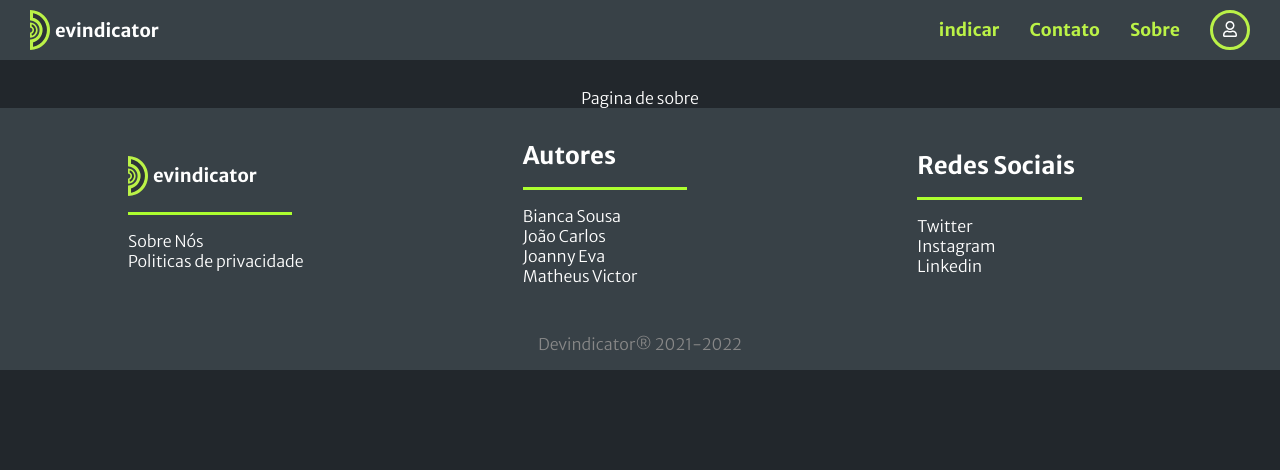
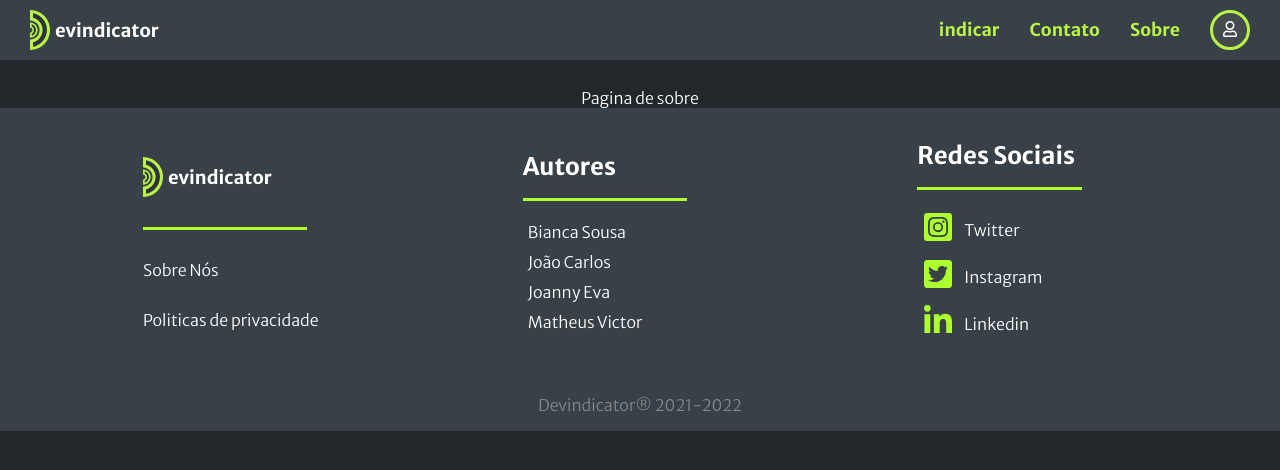
Before and after one commit to joaocarlos-losfe/ReactJs-Node-devindicator, a React (Vite) app in the folder frontend/: page /about in a window 1280 px wide. Shown: the top 470 px of the page. Built offline with nearby package versions, Linux system fonts and the light colour scheme.

Commit message:
Mundanças no footer

```diff
--- a/frontend/src/components/Footer/index.jsx
+++ b/frontend/src/components/Footer/index.jsx
@@ -1,5 +1,7 @@
 import { Logo } from '../Logo';
 import './style.css';
+
+import { FaInstagramSquare, FaTwitterSquare, FaLinkedinIn } from "react-icons/fa";
 
 
 export function Footer() {
@@ -8,28 +10,67 @@ export function Footer() {
             <div className='OsLinks'>
 
                 <div className='Linkss Sobre'>
+
                     <Logo/>
+
                     <div className='Barra'></div>
+
+                    <div>
                         <p>Sobre Nós</p>
+                    </div>
+
+                    <div>
                        <p>Politicas de privacidade</p>
                     </div>
 
+                </div>
+
                 <div className='Linkss Autores'>
+
                     <h2>Autores</h2>
+
                     <div className='Barra'></div>
+
+                    <div className='autores'>
                         <p>Bianca Sousa</p>
+                    </div>
+
+                    <div className='autores'>
                         <p>João Carlos</p>
+                    </div>
+
+                    <div className='autores'>
                         <p>Joanny Eva</p>
+                    </div>
+
+                    <div className='autores'>
                         <p>Matheus Victor</p>
+                    </div>
+
                 </div>
 
 
                 <div className='Linkss Redes Sociais'>
+
                     <h2>Redes Sociais</h2>
+
                     <div className='Barra'></div>
+
+                    <div className='social'>
+                        <FaInstagramSquare className='social-icon'/>
                         <p>Twitter</p>
+                    </div>
+
+                    <div className='social'>
+                        <FaTwitterSquare className='social-icon'/>
                         <p>Instagram</p>
+                    </div>
+
+                    <div className='social'>
+                        <FaLinkedinIn className='social-icon'/>
                         <p>Linkedin</p>
+                    </div>
+
                 </div>
 
             </div>
--- a/frontend/src/components/Footer/style.css
+++ b/frontend/src/components/Footer/style.css
@@ -7,7 +7,6 @@ footer {
 /* footer div {
     border: 3px solid white;
 } */
-
 
 .OsLinks {
     width: 100%;
@@ -47,3 +46,28 @@ footer {
     display: flex;
     justify-content: center;
 }
+
+.autores {
+    margin: 5px;
+}
+
+
+.social {
+    margin: 5px;
+    display: flex;
+    flex-direction: row;
+    align-items: center;
+    justify-self: center;
+}
+
+.social-icon {
+    margin: 0 10px 5px 0px;
+    color: greenyellow;
+    height: 2em;
+    width: 2em;
+}
+
+
+.Sobre div {
+    margin: 15px;
+}
```
Lines whose indentation alone changed are shown as unchanged.
